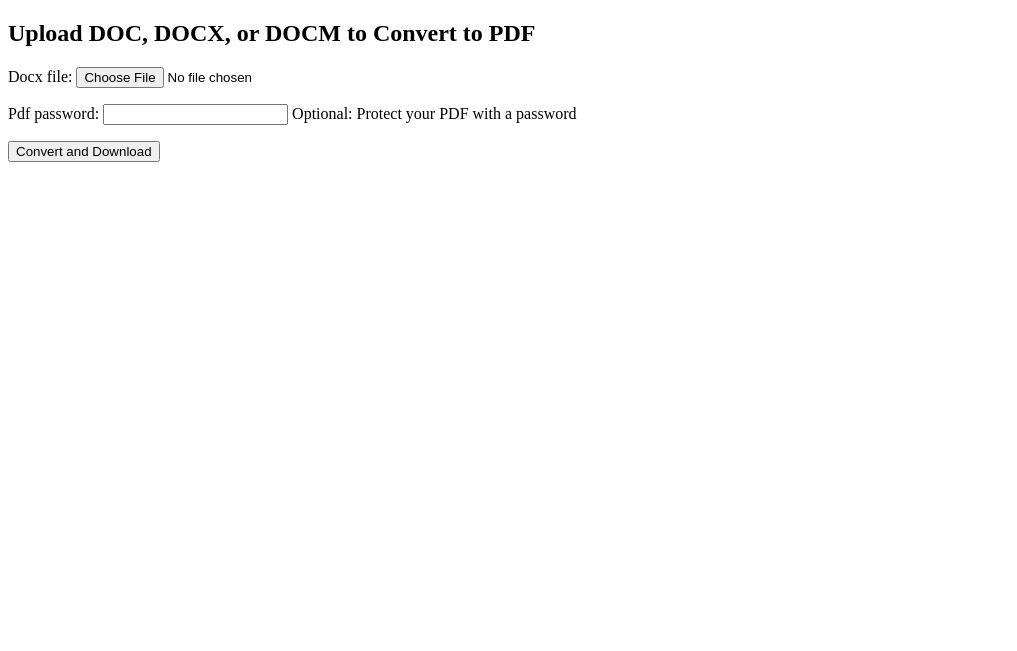
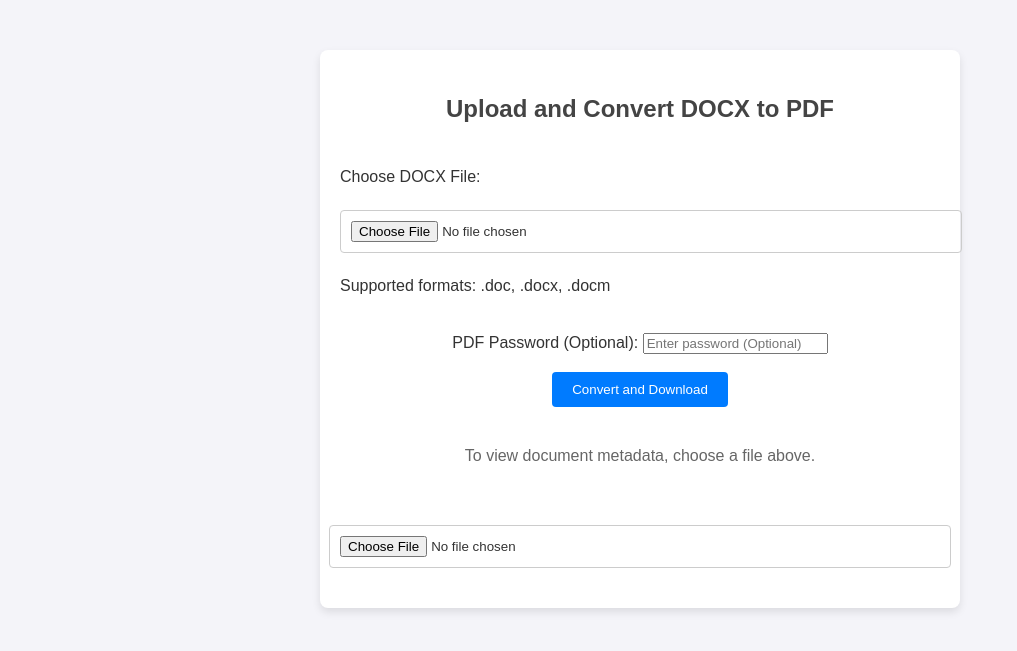
Before and after one commit to Decimator/doc2pdfconverter, a Django app: template doc_to_pdf/templates/upload.html in a window 1280 px wide. Shown: the top 651 px of the page, without its empty margins (0-1017 px from the left). Run offline with Django 5.2, Linux system fonts and the light colour scheme; the template is opened without the code that fills it: values that come from a table or form of the project are taken from there, others are empty.

Commit message:
install new part

```diff
--- a/doc_to_pdf/converter/forms.py
+++ b/doc_to_pdf/converter/forms.py
@@ -1,9 +1,23 @@
 from django import forms
 
 class DocxUploadForm(forms.Form):
-    docx_file = forms.FileField()
+    docx_file = forms.FileField(
+        label="Choose DOCX File",
+        widget=forms.ClearableFileInput(attrs={
+            'class': 'form-control',
+            'id': 'docx_file',
+            'accept': '.doc,.docx,.docm',
+            'required': True
+        }),
+        help_text="Supported formats: .doc, .docx, .docm"
+    )
+
     pdf_password = forms.CharField(
-        widget=forms.PasswordInput(),
+        label="PDF Password (Optional)",
+        widget=forms.PasswordInput(attrs={
+            'class': 'form-control',
+            'placeholder': 'Enter password (Optional)'
+        }),
         required=False,
-        help_text="Optional: Protect your PDF with a password"
+
     )
--- a/doc_to_pdf/templates/upload.html
+++ b/doc_to_pdf/templates/upload.html
@@ -3,17 +3,125 @@
 <head>
     <meta charset="UTF-8">
     <meta name="viewport" content="width=device-width, initial-scale=1.0">
-    <title>Upload DOCX to PDF</title>
+    <title>Upload and Convert DOCX to PDF</title>
+    <style>
+        /* General body styling */
+        body {
+            font-family: Arial, sans-serif;
+            line-height: 1.6;
+            margin: 0;
+            padding: 0;
+            background-color: #f4f4f9;
+            color: #333;
+        }
+
+        /* Main container styling */
+        .container {
+            max-width: 600px;
+            margin: 50px auto;
+            padding: 20px;
+            background: #ffffff;
+            border-radius: 8px;
+            box-shadow: 0 4px 8px rgba(0, 0, 0, 0.1);
+        }
+
+        h2, h3 {
+            color: #444;
+            text-align: center;
+        }
+
+        /* Form styling */
+        form {
+            display: flex;
+            flex-direction: column;
+            align-items: center;
+        }
+
+        input[type="file"] {
+            margin: 20px 0;
+            padding: 10px;
+            border: 1px solid #ccc;
+            border-radius: 4px;
+            width: 100%;
+        }
+
+        button {
+            background-color: #007bff;
+            color: #fff;
+            padding: 10px 20px;
+            border: none;
+            border-radius: 4px;
+            cursor: pointer;
+            transition: background-color 0.3s ease;
+        }
+
+        button:hover {
+            background-color: #0056b3;
+        }
+
+        /* Metadata container styling */
+        #fileMeta {
+            margin-top: 20px;
+            padding: 10px;
+            background: #f9f9f9;
+            border: 1px solid #ddd;
+            border-radius: 4px;
+        }
+
+        /* Optional metadata prompt styling */
+        #op {
+            text-align: center;
+            margin: 20px 0;
+            color: #666;
+        }
+    </style>
+    <script>
+        function displayFileMetadata(input) {
+            const file = input.files[0];
+            if (file) {
+                // Display metadata
+                document.getElementById('fileName').textContent = `File Name: ${file.name}`;
+                document.getElementById('fileSize').textContent = `File Size: ${file.size.toLocaleString()} bytes`;
+                document.getElementById('fileMeta').style.display = 'block'; // Show metadata section
+            }
+        }
+    </script>
 </head>
 <body>
 
-<h2>Upload DOC, DOCX, or DOCM to Convert to PDF</h2>
+<div class="container">
+    <h2>Upload and Convert DOCX to PDF</h2>
 
-<form method="POST" enctype="multipart/form-data">
-    {% csrf_token %}
-    {{ form.as_p }}
-    <button type="submit">Convert and Download</button>
-</form>
+    <form method="POST" enctype="multipart/form-data">
+        {% csrf_token %}
+        {{ form.as_p }}
+        <button type="submit">Convert and Download</button>
+        <div id="op">
+            <p>To view document metadata, choose a file above.</p>
+        </div>
+        <input
+            type="file"
+            name="docx_file"
+            id="docx_file"
+            onchange="displayFileMetadata(this)"
+            accept=".doc,.docx,.docm"
+            required
+        >
+
+    </form>
+
+
+
+    <div id="fileMeta" style="display: none;">
+        <h3>Uploaded Document Metadata</h3>
+        <p id="fileName"></p>
+        <p id="fileSize"></p>
+    </div>
+
+    {% if error %}
+        <p style="color: red; text-align: center;"><strong>Error:</strong> {{ error }}</p>
+    {% endif %}
+</div>
 
 </body>
 </html>
```
Also changed, not shown: doc_to_pdf/converter/models.py (+7 -0 lines), doc_to_pdf/converter/views.py (+30 -11 lines).
